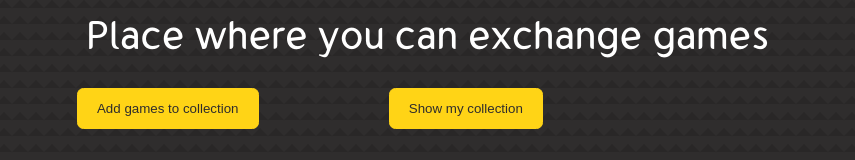
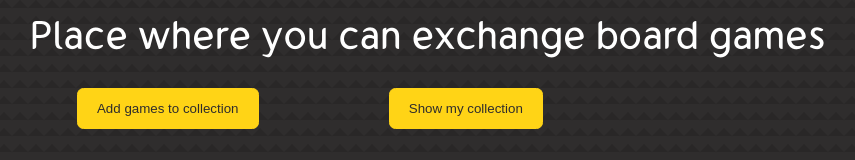
Before and after one commit to hubertkucharski/mhFront, a React (Create React App) app: page / in a window 1280 px wide. Shown: the top 160 px of the page, without its empty margins (212-1067 px from the left). Built offline with nearby package versions, Linux system fonts and the light colour scheme; no server answers.

Commit message:
add word 'board'

```diff
--- a/src/components/Header/Header.tsx
+++ b/src/components/Header/Header.tsx
@@ -28,7 +28,7 @@ export const Header = () => {
 
     return (
         <>
-            <h1>Place where you can exchange games</h1>
+            <h1>Place where you can exchange board games</h1>
             <div className='container contact__container'>
                 <button type='button' className='btn btn-primary' onClick={
                     () => setIsShown('AddForm')}>
```
